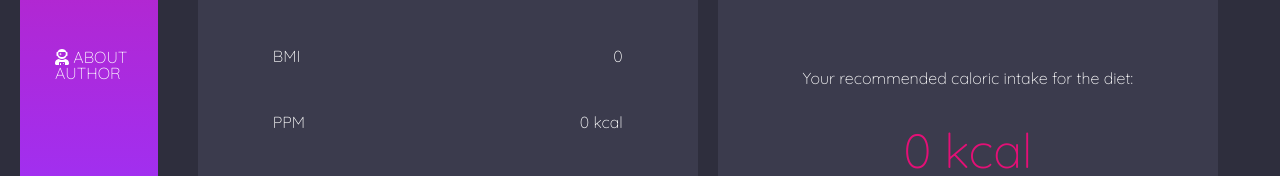
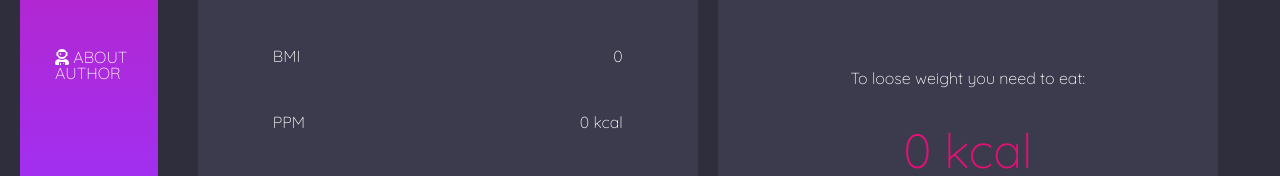
Before and after one commit to jaremkiwkupka/FitTracker, a React (Create React App) app in the folder fittracker/: page / in a window 1280 px wide. Shown: the part 704-880 px from the top of the page. Built offline with nearby package versions, Linux system fonts and the light colour scheme.

Commit message:
Change the text

```diff
--- a/fittracker/src/components/Container/Calculations/CaloricContentOfDiet/CaloricContentOfDiet.js
+++ b/fittracker/src/components/Container/Calculations/CaloricContentOfDiet/CaloricContentOfDiet.js
@@ -1,11 +1,11 @@
-import React, {useState} from "react";
+import React from "react";
 import "./CaloricContentOfDiet.scss";
 
 export const CaloricContentOfDiet = ({caloricContent}) => {
 
     return (
         <div className="caloricContent-wrapper">
-            <p className="caloricContent-text">Your recommended caloric intake for the diet:</p>
+            <p className="caloricContent-text">To loose weight you need to eat:</p>
             <span className="caloricContent-value">{` ${caloricContent} kcal`}</span>
         </div>
     )
```
